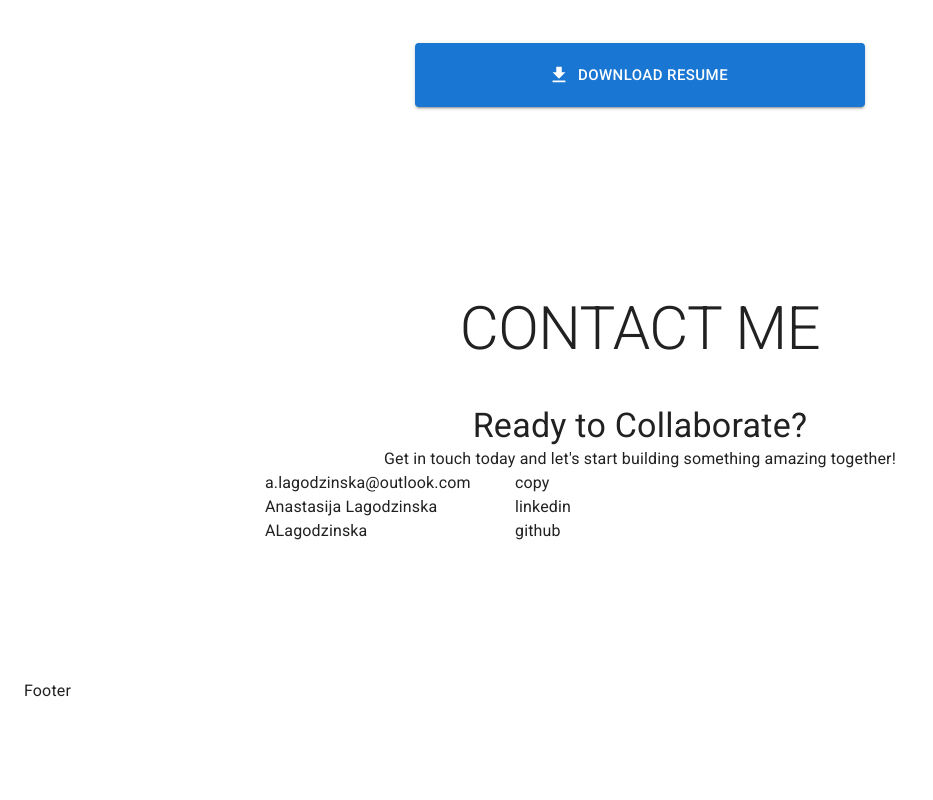
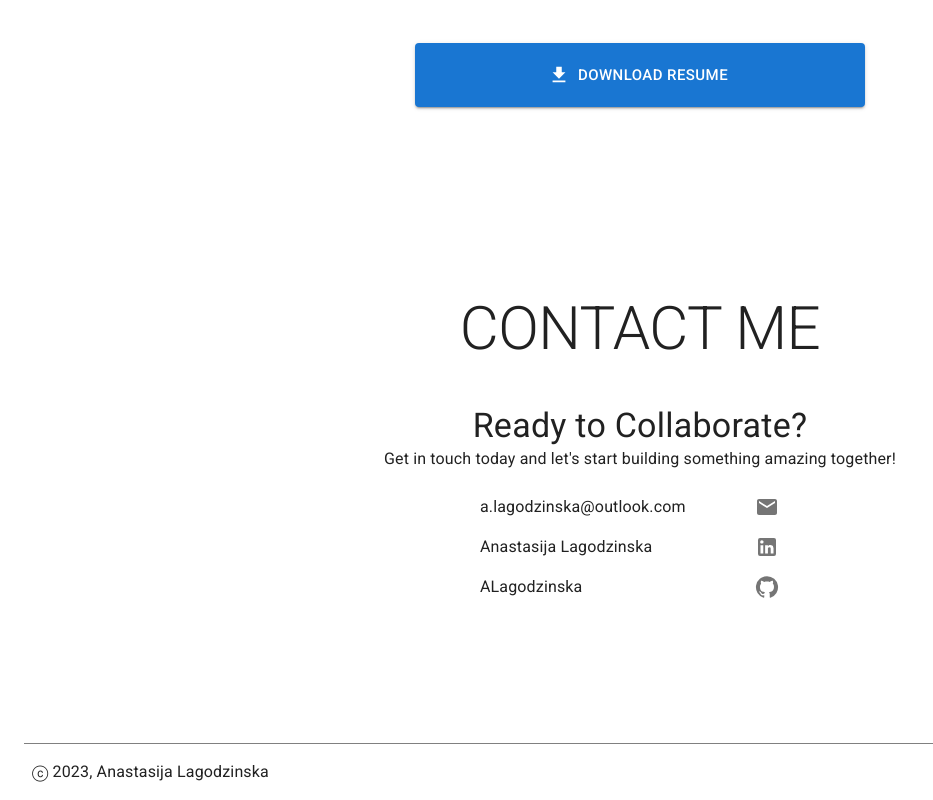
Before and after one commit to ALagodzinska/portfolio-app, a React (Create React App) app: page / in a window 1280 px wide. Shown: the part 4027-4827 px from the top of the page, without its empty margins (0-933 px from the left). Before the commit the page ends 4730 px from the top, so only its background shows below. Built offline with nearby package versions, Linux system fonts and the light colour scheme; a web font is replaced by a local one.

Commit message:
Finished contact me and footer

```diff
--- a/src/App.js
+++ b/src/App.js
@@ -33,7 +33,9 @@ function App() {
           <ContactMe />
         </Box>
       </Box>
-      <Box>Footer</Box>
+      <Box sx={{ borderTop: "solid 1px gray", py: 2, pl: 1 }}>
+        ⓒ 2023, Anastasija Lagodzinska
+      </Box>
     </Container>
   );
 }
--- a/src/routes/contact-me/contact-me.component.jsx
+++ b/src/routes/contact-me/contact-me.component.jsx
@@ -1,4 +1,7 @@
-import { Box, Grid, Typography } from "@mui/material";
+import { Box, Grid, IconButton, Typography } from "@mui/material";
+import EmailIcon from "@mui/icons-material/Email";
+import GitHubIcon from "@mui/icons-material/GitHub";
+import LinkedInIcon from "@mui/icons-material/LinkedIn";
 
 const ContactMe = () => {
   return (
@@ -18,25 +21,49 @@ const ContactMe = () => {
           Get in touch today and let's start building something amazing
           together!
         </Typography>
-        <Box sx={{ maxWidth: "300px" }}>
+        <Box
+          sx={{
+            pt: 2,
+            width: "320px",
+            margin: "0 auto",
+          }}
+        >
           <Grid container>
-            <Grid item xs={10}>
+            <Grid item xs={10} pt={1}>
               a.lagodzinska@outlook.com
             </Grid>
             <Grid item xs={2}>
-              copy
+              <IconButton
+                edge="end"
+                aria-label="email"
+                href="mailto:alagodzinska@outlook.com"
+              >
+                <EmailIcon />
+              </IconButton>
             </Grid>
-            <Grid item xs={10}>
+            <Grid item xs={10} pt={1}>
               Anastasija Lagodzinska
             </Grid>
             <Grid item xs={2}>
-              linkedin
+              <IconButton
+                edge="end"
+                aria-label="linkedin"
+                href="https://www.linkedin.com/in/anastasija-lagodzinska-251491136/"
+              >
+                <LinkedInIcon />
+              </IconButton>
             </Grid>
-            <Grid item xs={10}>
+            <Grid item xs={10} pt={1}>
               ALagodzinska
             </Grid>
             <Grid item xs={2}>
-              github
+              <IconButton
+                edge="end"
+                aria-label="github"
+                href="https://github.com/ALagodzinska"
+              >
+                <GitHubIcon />
+              </IconButton>
             </Grid>
           </Grid>
         </Box>
```
